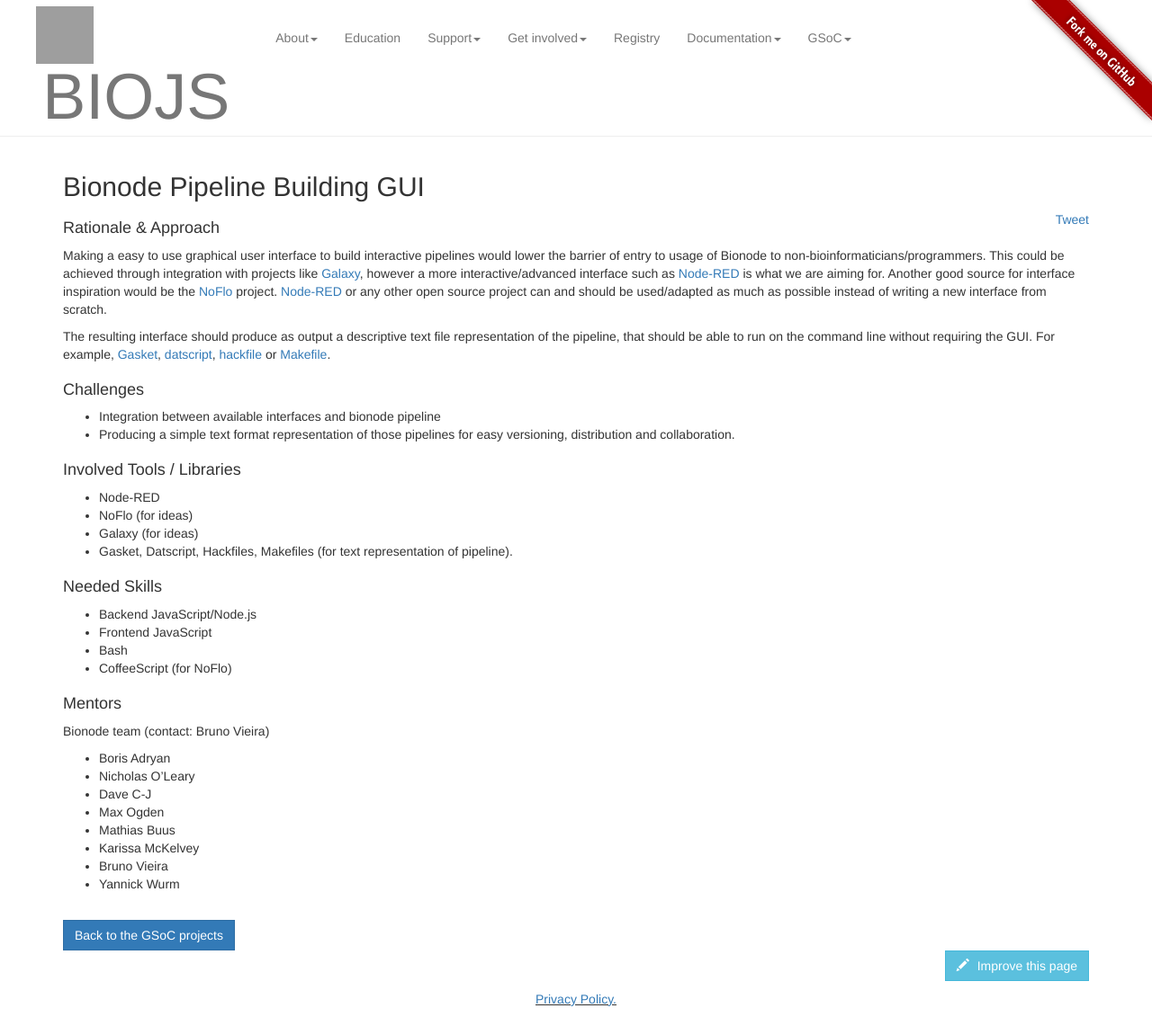
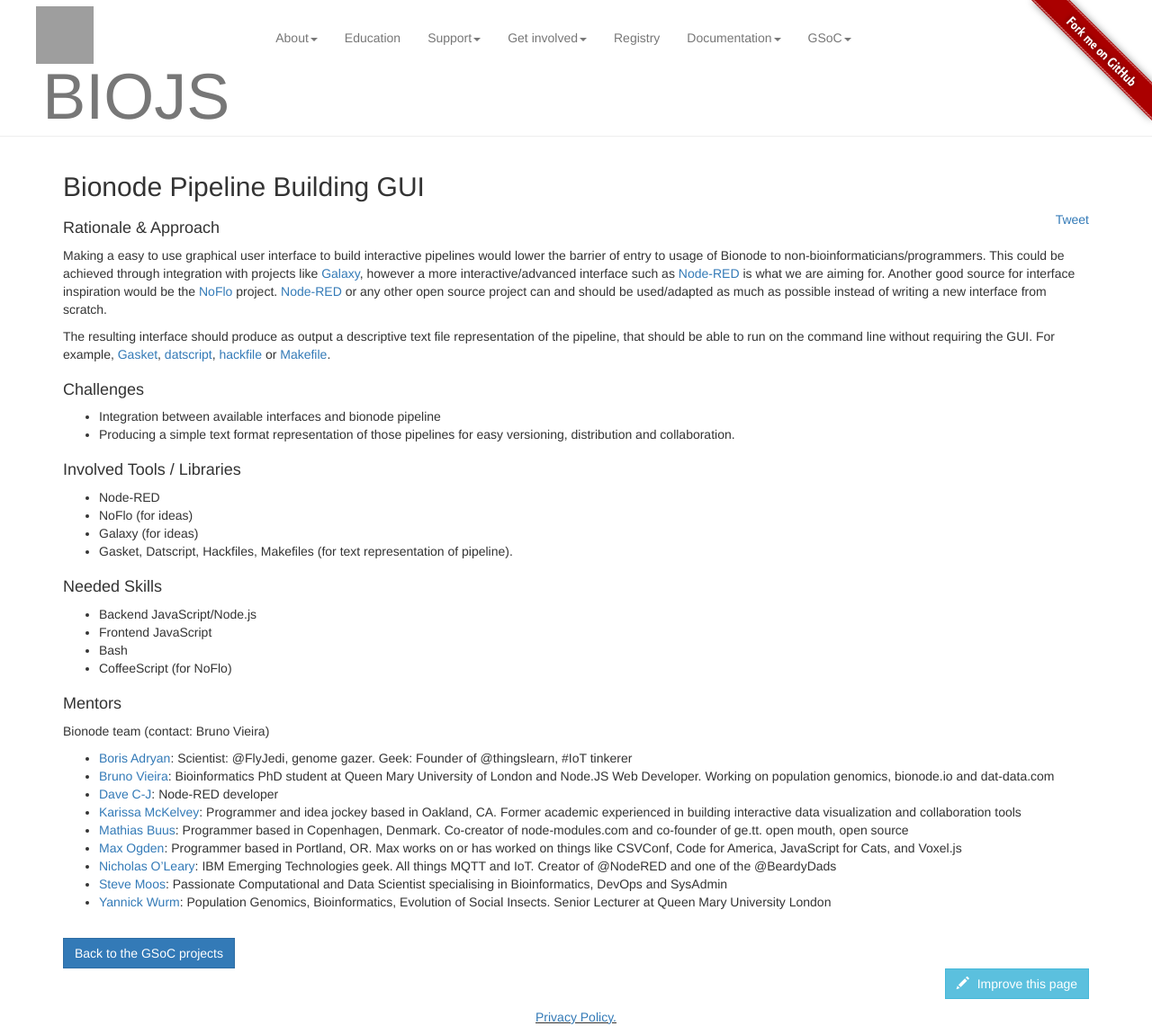
Before and after one commit to biojs/biojs.net, a Jekyll site: the page built from gsoc/2015/projects/bionode_pipeline.md, in a window 1280 px wide. Shown: the whole page at 90% size. Built offline with Jekyll 4.4.1, drawn with Linux system fonts in a browser that asks for light colours; nearby versions of some CDN libraries; comment, search, counter and statistics services are not loaded; grey boxes are pictures that could not be loaded.

Commit message:
updated bionode

```diff
--- a/gsoc/2015/projects/bionode_pipeline.md
+++ b/gsoc/2015/projects/bionode_pipeline.md
@@ -39,11 +39,12 @@
 
 Bionode team (contact: Bruno Vieira)
 
-* Boris Adryan
-* Nicholas O'Leary
-* Dave C-J
-* Max Ogden
-* Mathias Buus
-* Karissa McKelvey
-* Bruno Vieira
-* Yannick Wurm
+* [Boris Adryan](http://logic.sysbiol.cam.ac.uk/): Scientist: @FlyJedi, genome gazer. Geek: Founder of @thingslearn, #IoT tinkerer
+* [Bruno Vieira](http://bmpvieira.com/): Bioinformatics PhD student at Queen Mary University of London and Node.JS Web Developer. Working on population genomics, bionode.io and dat-data.com
+* [Dave C-J](https://twitter.com/ceejay): Node-RED developer
+* [Karissa McKelvey](http://www.karissamck.com/): Programmer and idea jockey based in Oakland, CA. Former academic experienced in building interactive data visualization and collaboration tools
+* [Mathias Buus](https://github.com/mafintosh): Programmer based in Copenhagen, Denmark. Co-creator of node-modules.com and co-founder of ge.tt. open mouth, open source
+* [Max Ogden](http://maxogden.com/): Programmer based in Portland, OR. Max works on or has worked on things like CSVConf, Code for America, JavaScript for Cats, and Voxel.js
+* [Nicholas O'Leary](http://knolleary.net/): IBM Emerging Technologies geek. All things MQTT and IoT. Creator of @NodeRED and one of the @BeardyDads
+* [Steve Moos](http://about.me/gawbul): Passionate Computational and Data Scientist specialising in Bioinformatics, DevOps and SysAdmin
+* [Yannick Wurm](http://wurmlab.github.io/): Population Genomics, Bioinformatics, Evolution of Social Insects. Senior Lecturer at Queen Mary University London
```
Also changed, not shown: gsoc/2015.md (+16 -2 lines), gsoc/2015/projects/bionode_hpc.md (+1 -2 lines), gsoc/images/people/moss.jpg (added), gsoc/images/people/odgen.jpg (added).
